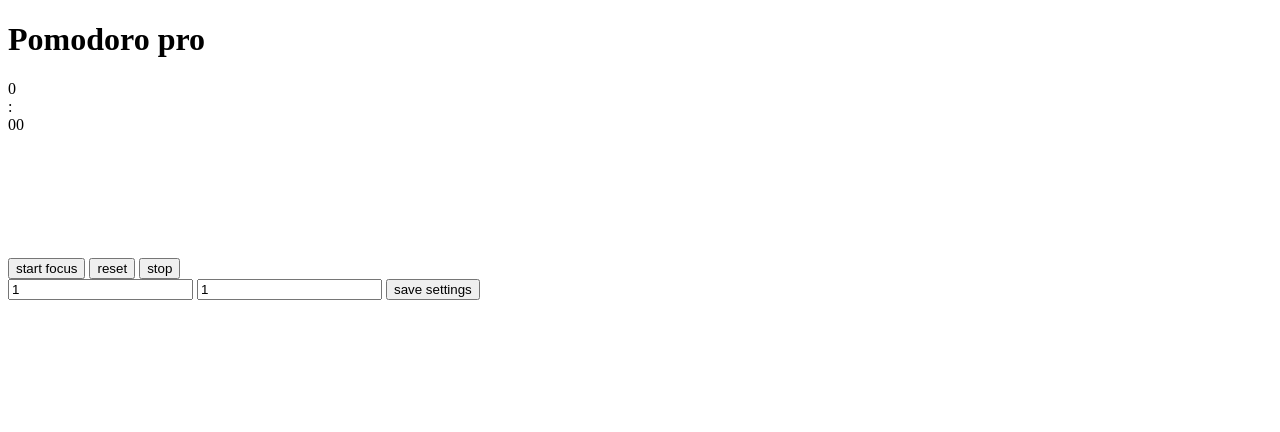
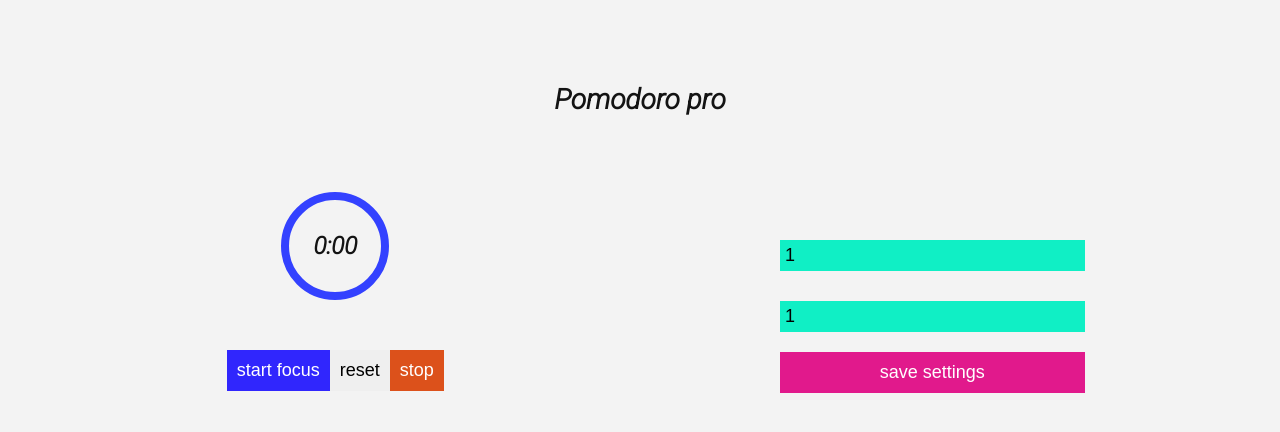
Before and after one commit to Miguel-Giraldo-Duque/Pomodoro-page-web, a plain HTML site: page index.html in a window 1280 px wide. Drawn offline with Linux system fonts and the light colour scheme.

Commit message:
css finalizado

```diff
--- a/index.html
+++ b/index.html
@@ -29,7 +29,7 @@
    </div>
    <div class="btn-group">
         <button class="start">start focus </button>
-        <button class="start"> reset </button>
+        <button class="reset"> reset </button>
         <button class="stop">stop </button>
    </div>
 
--- a/style.css
+++ b/style.css
@@ -0,0 +1,167 @@
+@import url('https://fonts.googleapis.com/css2?family=Roboto:ital,wght@1,300&display=swap');
+
+*,
+*::before
+*::after{
+    padding: 0;
+    margin: 0;
+
+    box-sizing: border-box;
+}
+
+body{
+    height: 100 vh ;
+    padding: 35px;
+
+    background: rgb(243, 243, 243) ;
+    color: #131313;
+    font-family: 'Roboto', sans-serif;
+}
+
+h1{
+    margin:  40px 0;
+    font-weight: 900;
+    font-size: 28px;
+    text-align: center;
+}
+
+
+input{
+    transition: 0.5s ease-in-out;
+    margin: 15px 0;
+    font-size: 18px;
+    padding: 5px;
+    background: rgb(16 239 197); ;
+    border: none;
+}
+
+.btn-group{
+    display: flex;
+    justify-content: space-between;
+    align-items: center;
+    height:  10%;
+    margin:  35px 0;
+}
+
+button{
+    margin: 5px 0;
+    padding:  10px;
+    border: none;
+    font-size: 18px;
+    transition: 0.5s ease-in-out;
+}
+
+form{
+    height: 20%;
+    display: flex;
+    flex-direction: column;
+    padding: 0;
+    max-width:  370px;
+    margin:  5 auto;
+}
+
+form button{
+    background: rgb(225, 25, 140);
+    width: 100%;
+    margin: 5px 0;
+    color: white;
+}
+
+.start{
+    background: rgb(48, 38, 253);
+    color: white;
+}
+
+.stop{
+    background: rgba(218, 65, 5, 0.904);
+    color:white;
+}
+
+.reseat{
+    background: rgb(209, 86, 15);
+    color:white;
+}
+
+.break{
+    background: rgba(10, 252, 83,);
+    color:white;
+}
+.resume{
+    background: rgba(140, 50, 231, 0.596);
+    color:white;
+}
+
+.clock{
+    padding: 3px;
+    display: flex;
+    position: relative;
+    justify-content: center;
+    align-items: center;
+    font-weight: bold;
+    font-size:  24px;
+}
+
+.progres-ring{
+    position: absolute;
+    top: 50%;
+    left: 50%;
+    transform: translate(-50% , -50%);
+}
+
+.progres-ring-circle{
+    transition: 0.5s;
+    transform: rotate(-90deg);
+    transform-origin: 50% 50%;
+    stroke: rgb(51, 65, 255);
+}
+
+.danger{
+    stroke: rgba(218,17, 28,);
+    animation: pulse 0.9 ease-in-out infinite;
+}
+
+@keyframes pulse{
+    0%,
+    100%{
+        transform:rotate(-90deg) scale(1)
+    }
+    50%{
+        transform:rotate(-90deg) scale(1.05)
+    }
+    75%{
+        transform:rotate(-90deg) scale(0.8)
+    }
+}
+
+@media screen and (min-width: 760px) {
+    body{
+        display: grid;
+        grid-template-areas:
+        "head head "
+        "clock form"
+        "btns ji";
+    }
+    .btn-group{
+        grid-area: btns;
+        justify-content: center;
+    }
+
+    .clock{
+        grid-area: clock;
+        height: 100%;
+    }
+
+    h1{
+        grid-area: head;
+
+        align-self: center;
+    }
+
+    form{
+        align-self: center;
+        justify-self: center;
+        grid-area: form;
+        width: 50%;
+        justify-content: space-around;
+    }
+}
```
